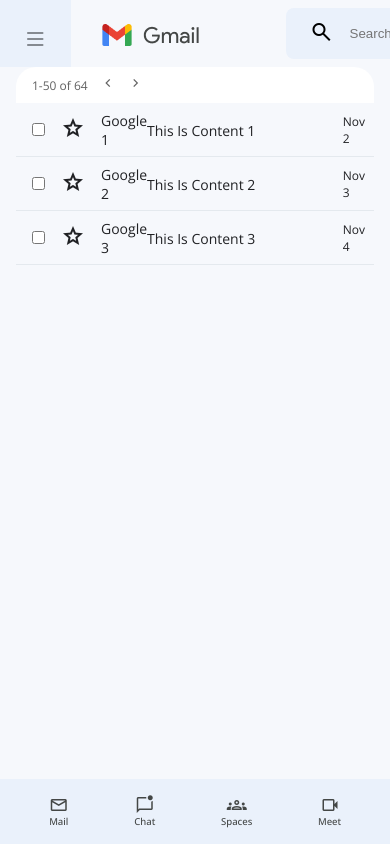
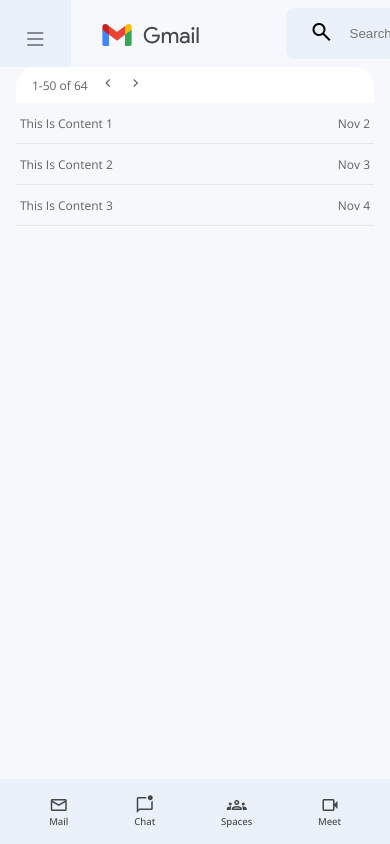
Before and after one commit to sushilganvir/gmail, an Angular app: page / in a window 390 px wide. Shown: the top 844 px of the page. Built offline with nearby package versions, Linux system fonts and the light colour scheme.

Commit message:
email list optimized for mobile

```diff
--- a/src/app/components/email-list/email-list.component.ts
+++ b/src/app/components/email-list/email-list.component.ts
@@ -4,7 +4,7 @@
 @Component({
   selector: 'app-email-list',
   templateUrl: './email-list.component.html',
-  styleUrls: ['./email-list.component.scss']
+  styleUrls: ['./email-list.component.scss', './mob-email-list.component.scss']
 })
 export class EmailListComponent {
 
--- /dev/null
+++ b/src/app/components/email-list/mob-email-list.component.scss
@@ -0,0 +1,12 @@
+.email-card {
+    color: #616161;
+    padding: 12px 4px;
+
+    .options {
+        display: none;
+    }
+
+    .content {
+        font-size: 12px;
+      }
+}
```
